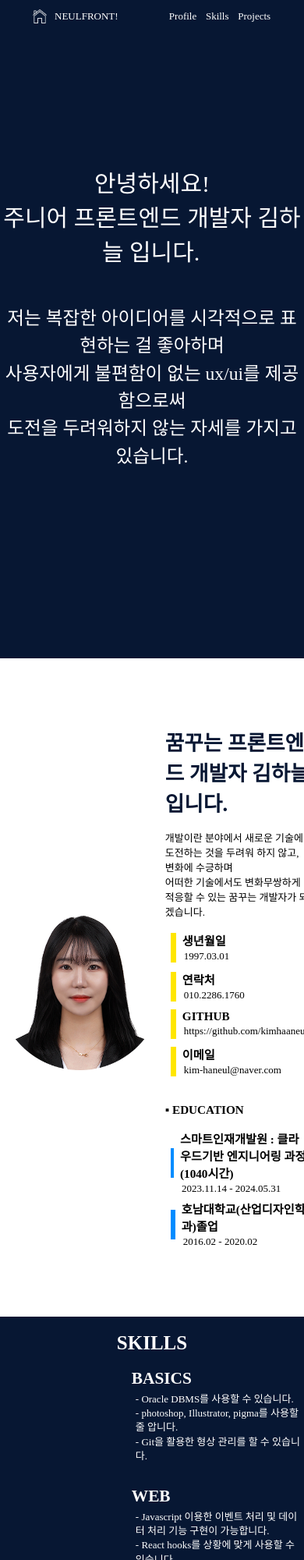
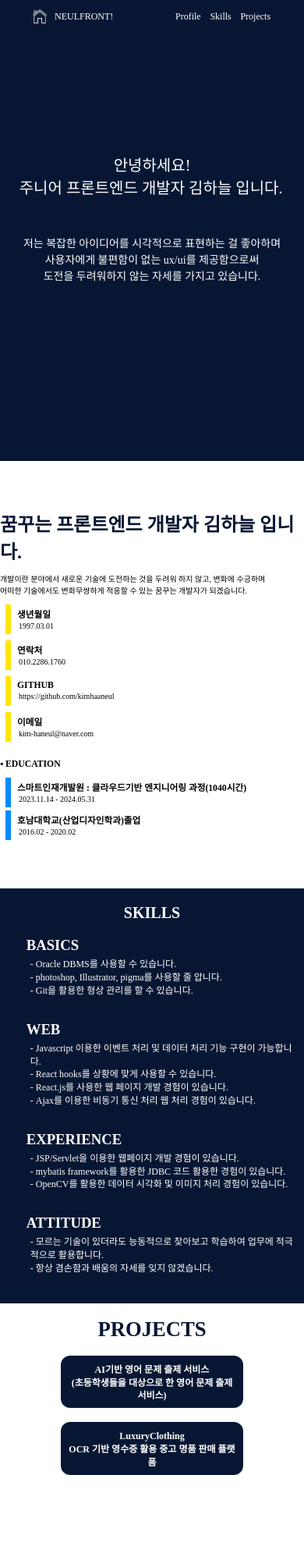
Before and after one commit to kimhaaneul/vanilla-neulfront, a plain HTML site: page index.html in a window 390 px wide. Shown: the top 2000 px of the page at 78% size. Drawn offline with Linux system fonts and the light colour scheme.

Commit message:
240701
240701

```diff
--- a/css/main.css
+++ b/css/main.css
@@ -6,6 +6,12 @@
 a {
   text-decoration: none;
   color: inherit;
+}
+
+ul,
+li {
+  padding: 0px;
+  margin: 0px;
 }
 
 li {
@@ -431,6 +437,10 @@ footer {
     height: 32px;
   }
 
+  #abutme p {
+    font-size: 23px;
+  }
+
   /* ========== 프로필 ========= */
 
   #profile-content {
@@ -479,8 +489,8 @@ footer {
 
   /* ========= 스킬 구간 ======== */
   #skills-content {
-    height: 112vh;
-    font-size: 14px;
+    height: 100vh;
+    font-size: 16px;
   }
 
   #skills-content h1 {
@@ -488,7 +498,7 @@ footer {
   }
 
   #skills-box-container {
-    margin-left: 22vh;
+    margin-left: 20vh;
   }
 
   #skills-li-box {
@@ -516,16 +526,24 @@ footer {
 
   #projects-li-btn1,
   #projects-li-btn2 {
+    width: 60vw;
+    height: 7vh;
     border-radius: 15px;
   }
 
   #projects-li-btn1 h3,
   #projects-li-btn2 h3 {
-    font-size: 14px;
+    font-size: 17px;
     line-height: 1.4;
   }
 
   /* ========= 모달 ========= */
+
+  ul,
+  li {
+    margin: 0px;
+    padding: 0px;
+  }
 
   .modal-content {
     border-radius: 10px;
@@ -555,8 +573,6 @@ footer {
     line-height: 1.4;
   }
 }
-
-/* =========== 모바일로 봤을 때 ==========*/
 
 @media screen and (max-width: 768px) {
   #home-nav {
@@ -704,18 +720,18 @@ footer {
     border-bottom-right-radius: 7px;
   }
 
+  ul,
+  li {
+    margin: 0px;
+    padding: 0px;
+  }
+
   /* ======= 모달 컨텐츠 ======== */
   #modal-content-box {
     align-items: center;
     text-align: left;
     line-height: 1.4;
     padding: 10px;
-  }
-
-  ul,
-  li {
-    padding: 0px;
-    margin: 0px;
   }
 
   #modal-content-box h2 {
@@ -731,3 +747,180 @@ footer {
     line-height: 1.3;
   }
 }
+
+/* =========== 아이폰 14 pro max 봤을 때 ==========*/
+@media screen and (max-width: 430px) {
+  #home-nav {
+    font-size: 12px;
+  }
+
+  #home-left img {
+    width: 24px;
+    height: 24px;
+  }
+
+  .typing {
+    font-size: 20px;
+  }
+
+  .typing:after {
+    content: "";
+    height: 22px;
+  }
+
+  #abutme {
+    height: 70vh;
+  }
+
+  #abutme p {
+    font-size: 14px;
+  }
+
+  /* ========== 프로필 ========= */
+
+  #profile-content {
+    height: 65vh;
+    font-size: 10px;
+  }
+
+  #profile-img img {
+    display: none;
+  }
+
+  #profile-content h1 {
+    font-size: 18pt;
+  }
+
+  #profile-content-div p,
+  h2 {
+    padding: 2px;
+  }
+
+  #profile-div-box {
+    display: grid;
+    align-items: center;
+    gap: 8px;
+  }
+
+  #profile-content-hr {
+    width: 5px;
+    height: 38px;
+    background-color: rgb(255, 230, 0);
+    border-left: 2px solid rgb(255, 230, 0);
+    margin-right: 8px;
+  }
+
+  #profile-content-hr2 {
+    width: 5px;
+    height: 38px;
+    background-color: rgb(0, 140, 255);
+    border-left: 2px solid rgb(0, 140, 255);
+    margin-right: 8px;
+  }
+
+  #profile-content-div {
+    margin-left: 7px;
+  }
+
+  /* ========= 스킬 구간 ======== */
+  #skills-content {
+    height: 63vh;
+    font-size: 12px;
+  }
+
+  #skills-content h1 {
+    font-size: 20px;
+  }
+
+  #skills-box-container {
+    margin-left: 4vh;
+  }
+
+  #skills-li-box {
+    margin-bottom: 25px;
+  }
+
+  #skills-li-box h3 {
+    font-size: 14pt;
+  }
+
+  #skills-li-text {
+    padding: 5px;
+    line-height: 1.4;
+  }
+
+  /* ========= 프로젝트 구간 ========= */
+
+  #projects-content {
+    height: 60vh;
+  }
+
+  #projects-content h1 {
+    font-size: 20pt;
+  }
+
+  #projects-li-btn1,
+  #projects-li-btn2 {
+    width: 60vw;
+    height: 8vh;
+    border-radius: 12px;
+  }
+
+  #projects-li-btn1 h3,
+  #projects-li-btn2 h3 {
+    font-size: 12px;
+    line-height: 1.4;
+  }
+
+  /* ========= 모달 ========= */
+
+  .modal-content {
+    border-radius: 10px;
+    font-size: 12px;
+  }
+
+  #modal-li-box img,
+  video {
+    width: 200px;
+  }
+
+  .modal-content::-webkit-scrollbar {
+    width: 6px;
+  }
+
+  .modal-content::-webkit-scrollbar-thumb {
+    border-radius: 6px;
+  }
+
+  .modal-content::-webkit-scrollbar-track {
+    border-top-right-radius: 6px;
+    border-bottom-right-radius: 6px;
+  }
+
+  ul,
+  li {
+    margin: 0px;
+    padding: 0px;
+  }
+
+  /* ======= 모달 컨텐츠 ======== */
+  #modal-content-box {
+    align-items: center;
+    text-align: left;
+    line-height: 1.4;
+    padding: 5px;
+  }
+
+  #modal-content-box h2 {
+    font-size: 14px;
+  }
+
+  #modal-content-box h3 {
+    font-size: 12px;
+  }
+
+  footer {
+    font-size: 12px;
+    line-height: 1.3;
+  }
+}
--- a/index.html
+++ b/index.html
@@ -193,7 +193,9 @@
           <div id="content1" class="hidden">
                   <h2>[EDUWORDS] GPT 3.5 Turbo 기반 초등학생 영어 문제 생성 및 온라인 학습 서비스</h2>
                   <h3>진행 기간: 2024. 04. 23 ~ 2024. 05 .30(5주)</h3>
-                  <h3>담당 역할: Front-End</h3><br>
+                  <h3>팀원구성(4명): Front-End(2)/Back-End(1)/Modeling(1)</h3>
+                  <h3>담당 역할: Front-End</h3>
+                  <h3>프로젝트 기여도 : 3.8 / 5</h3><br>
                   <h3>사용 스킬</h3>
                   <div>
                   <table>
@@ -310,22 +312,43 @@
                 </div>
               </li>
               <br>
-            </ul>
-            <hr id="modal-hr"/>
-            <br>
+            <li id="modal-li-box">
             <h3>EDUWORDS 시연 영상</h3>
             <br>
             <video width="800px" controls>
               <source src="https://github.com/kimhaaneul/kimhaaneul.github.io/assets/158141404/6cc11ea8-9933-4647-867d-4a78f0df4d82">
             </video>
             <p>tts가 함께 들어있습니다. 전체적인 흐름을 알 수 있습니다. 소리로 들으면 좋습니다!</p>
+            </li>
+            <br>
+            <hr id="modal-hr"/>
+            <br>
+            <li id="modal-li-box">
+            <h3>아쉬웠던 점</h3>
+            <span>이번 프로젝트는 처음으로 모델링과 백엔드와 소통하며
+              프로젝트에 임하니 정보를 받아오는 과정은 생각보다 쉽지 않았고,</br>
+              조금 수정하고 확인하면  계속 에러 화면을 마주하니 답답했습니다.. </br>
+              사실 에러화면은 저에게 두려움과 같았습니다. 에러가 날 때 마다 에러가 왜 발생 했는지, </br>
+              코드를 제대로 읽지 않고 무작정 구글링으로 찾을 생각만 했었습니다. </br>
+              하지만 에러 화면은 나쁜게 아니란 걸 프로젝트를 하면서 많이 느끼게 되었고,</br>
+              오히려 에러화면을 통해 고쳐나갈수 있는게 많다는 걸 알게 되었습니다. </br>
+              그래서 이제는 에러가 두렵지 않아졌습니다. 이번 프로젝트를 통해서 저에게 가장 큰 도움이 된건</br>
+              에러를 읽는 방법이었습니다. 앞으로도 알아가야 할게 너무 많지만 나쁜 습관을 하나 고치게 되어</br>
+              스스로가 아주 조금은 성장 했다고 생각합니다.
+            </span>
+               </div>
+             </li>
+            </ul>
+             <br>
           </div>
               <!-- content1끝 -->
 
           <div id="content2" class="hidden">
                   <h2>[LuxuryClothing] OCR 기반 영수증 활용 중고 명품 판매 플랫폼</h2>
                   <h3>진행 기간: 2024. 01. 16 ~ 2024. 02 .26(5주)</h3>
-                  <h3>담당 역할: Front-End</h3><br>
+                  <h3>팀원구성(4명): Front-End(2)/Back-End(2)</h3>
+                  <h3>담당 역할: Front-End</h3>
+                  <h3>프로젝트 기여도 : 3 / 5</h3><br>
                   <h3>사용 스킬</h3>
                   <div>
                   <table>
```
